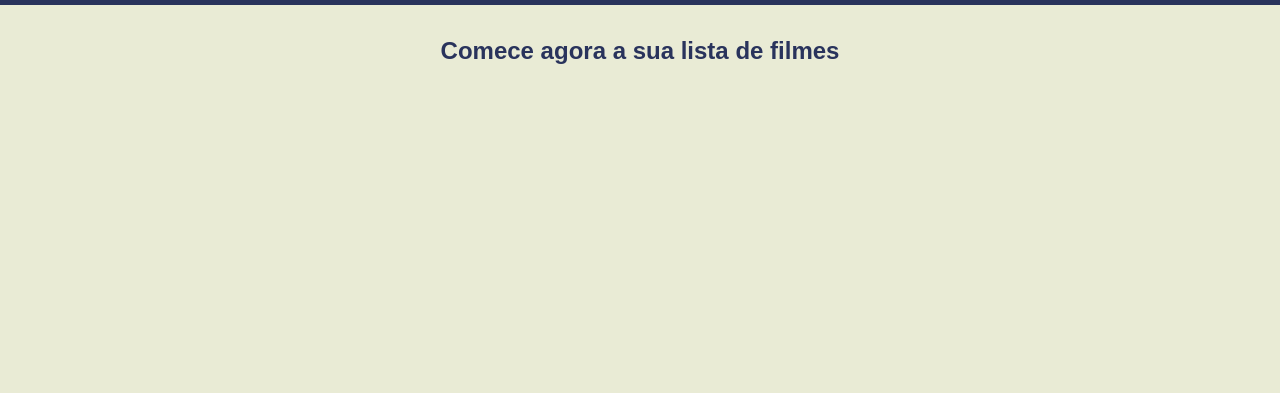
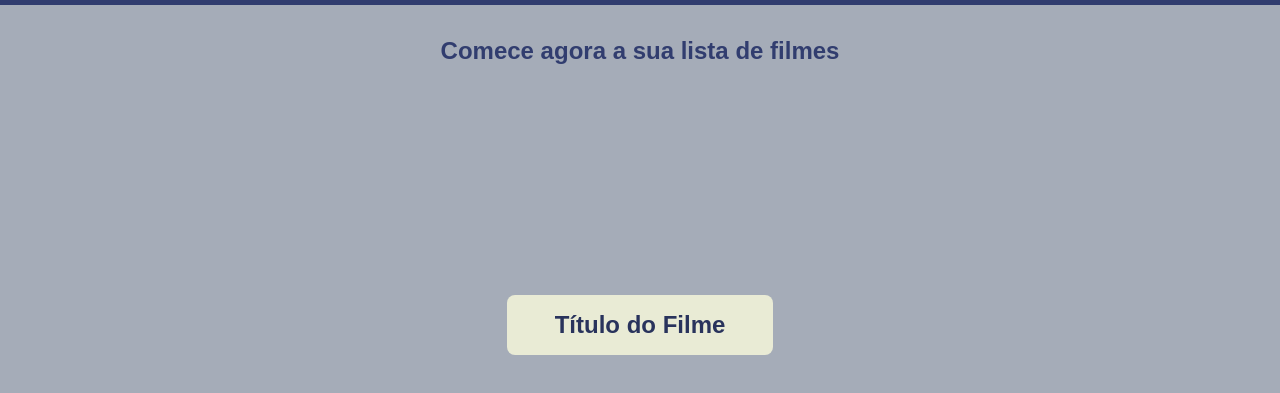
Before and after one commit to bdancost/My_Movies, a plain HTML site: page index.htm in a window 1280 px wide. Shown: the part 75-468 px from the top of the page. Drawn offline with nearby package versions, Linux system fonts and the light colour scheme.

Commit message:
Editando Modal

```diff
--- a/index.htm
+++ b/index.htm
@@ -5,6 +5,7 @@
     <meta name="viewport" content="width=device-width, initial-scale=1.0" />
     <title>Lista de Filmes para assistir</title>
     <link rel="stylesheet" href="style.css" />
+    <link rel="stylesheet" href="modal.css" />
     <link
       rel="stylesheet"
       href="https://cdn.jsdelivr.net/npm/bootstrap-icons@1.11.3/font/bootstrap-icons.min.css"
@@ -28,6 +29,12 @@
     <main>
       <h2>Comece agora a sua lista de filmes</h2>
       <section id="movie-list"></section>
+      <article id="modal-overlay">
+        <section id="modal-background"></section>
+        <section id="modal-container">
+          <h2>Título do Filme</h2>
+        </section>
+      </article>
     </main>
   </body>
 </html>
--- /dev/null
+++ b/modal.css
@@ -0,0 +1,34 @@
+:root {
+  --primary-color: #29335c;
+  --light-primary: #3f4f8d;
+  --lightest-color: #e9ebd5;
+  --secondary-color: #774936;
+  --light-secondary: #c08972;
+}
+
+#modal-overlay {
+  display: flex;
+  position: fixed;
+  top: 0;
+  left: 0;
+  width: 100vw;
+  height: 100dvh;
+  justify-content: center;
+  align-items: center;
+}
+
+#modal-background {
+  background-color: var(--light-primary);
+  width: 100%;
+  height: 100%;
+  position: absolute;
+  z-index: 0;
+  opacity: 0.4;
+}
+
+#modal-container {
+  z-index: 1;
+  background-color: var(--lightest-color);
+  padding: 1rem 3rem;
+  border-radius: 0.5rem;
+}
```
